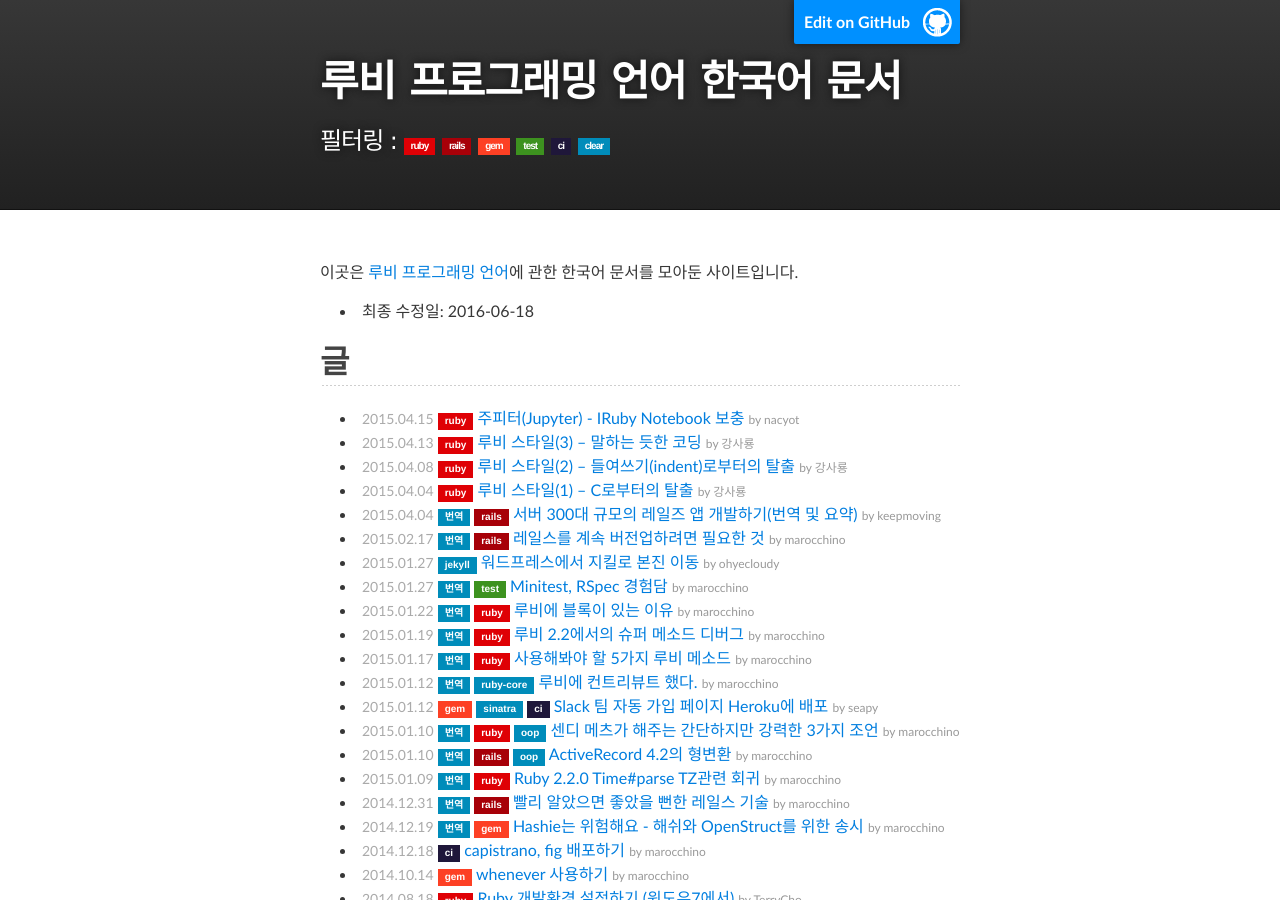
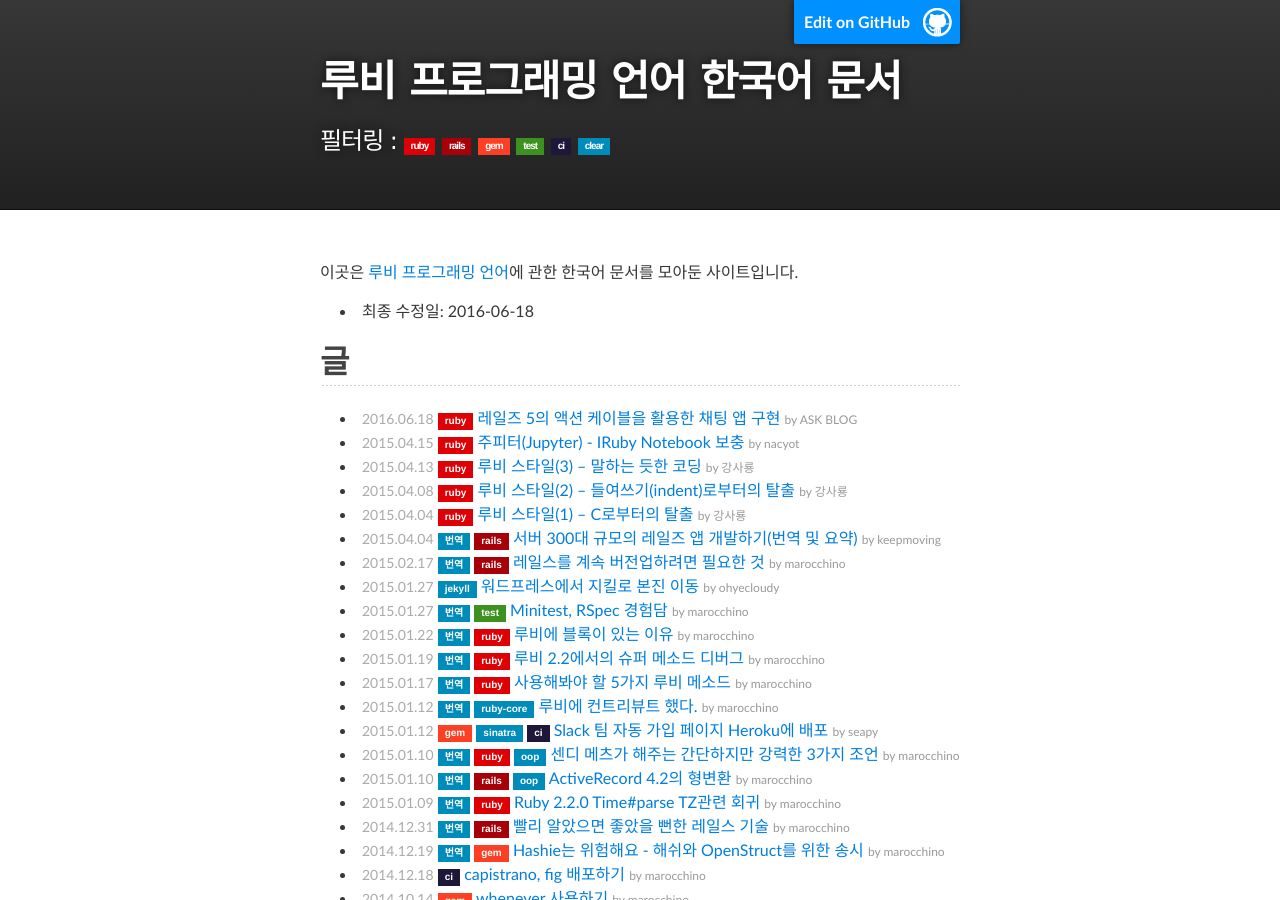
Before and after one commit to rubykr/rubykr.github.io, a Jekyll site: the page built from index.md, in a window 1280 px wide and 900 px high. Built offline with Jekyll 4.4.1, drawn with Linux system fonts in a browser that asks for light colours; comment, search, counter and statistics services are not loaded.

Commit message:
Update index.md

```diff
--- a/index.md
+++ b/index.md
@@ -10,6 +10,7 @@ title: 루비 프로그래밍 언어 한국어 문서
 ## [글](#articles)
 {: #articles}
 
+- [레일즈 5의 액션 케이블을 활용한 채팅 앱 구현](http://blog.ask.co.de/2016/06/레일즈-5의-액션-케이블을-활용한-채팅-앱-구현/){: .article data-date="2016.06.18" data-tags="ruby" data-author="ASK BLOG" }
 - [주피터(Jupyter) - IRuby Notebook 보충](http://blog.nacyot.com/articles/2015-04-15-rorlab-jupyter-iruby-notebook/){: .article data-date="2015.04.15" data-tags="ruby" data-author="nacyot" }
 - [루비 스타일(3) – 말하는 듯한 코딩](http://thinkinginruby.com/2015/04/13/talking-in-code/){: .article data-date="2015.04.13" data-tags="ruby" data-author="강사룡" }
 - [루비 스타일(2) – 들여쓰기(indent)로부터의 탈출](http://thinkinginruby.com/2015/04/08/exodus-from-indent/){: .article data-date="2015.04.08" data-tags="ruby" data-author="강사룡" }
```
